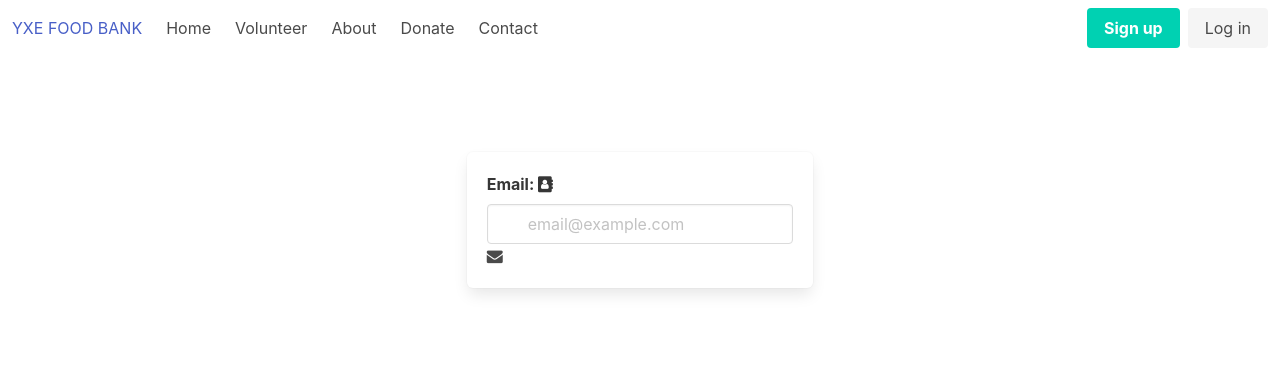
After one commit to seemslikeali/yxefoodbank, a Django app: page /login/ in a window 1280 px wide. The commit adds this page. Shown: the top 383 px of the page. Run offline with Django 4.2, Linux system fonts and the light colour scheme; some libraries are stand-ins or nearby versions.

Commit message:
Loginhtml(work in pogress)
Code for login html (login work in progress)

```diff
--- /dev/null
+++ b/base/templates/base/login.html
@@ -0,0 +1,32 @@
+{% extends 'main.html'%}
+
+{% block content%}
+
+<body>
+    <div></div>
+    <div class="hero-body">
+        <div class="container">
+            <div class="columns is-centered">
+                <div class= "column is-4 is">
+                    <form action="" class="box">
+                        <div class="field">
+                            <label for="" class="label">
+                                Email:
+                                <i class="fa fa-address-book" aria-hidden="true"></i>
+
+                            </label>
+                            <div class="control has-icons-left">
+                                <input type="email" class="input" placeholder="email@example.com">
+                                <span class="icon is-small is-left"></span>
+                                    <i class="fa fa-envelope"></i>
+                            </div>
+                        </div>
+                    </form>
+                </div>
+            </div>
+        </div>
+    </div>
+</body>
+
+
+{% endblock content%}
--- a/base/urls.py
+++ b/base/urls.py
@@ -6,4 +6,7 @@ urlpatterns = [
     path('', views.home, name="home"),
     # other pages str=string pk=primaryvaluekey
     path('room/<str:pk>/', views.room, name="room"),
+    #login page
+    path('login/', views.login, name="login"),
+
 ]
--- a/base/views.py
+++ b/base/views.py
@@ -16,3 +16,6 @@ def room(request, pk):
     room = Room.objects.get(id=pk)
     context = {'room': room}
     return render(request, 'base/room.html', context)
+
+def login(request):
+    return render(request, 'base/login.html')
--- a/templates/main.html
+++ b/templates/main.html
@@ -7,6 +7,7 @@
     <meta name="viewport" content="width=device-width, initial-scale=1.0">
 
     <title>YXE Food bankzzzz</title>
+    <link rel="stylesheet" href="path/to/font-awesome/css/font-awesome.min.css">
     <link rel="stylesheet" href="https://cdn.jsdelivr.net/npm/bulma@0.9.3/css/bulma.min.css">
 </head>
 
--- a/templates/navbar.html
+++ b/templates/navbar.html
@@ -64,7 +64,7 @@
             <a class="button is-primary">
               <strong>Sign up</strong>
             </a>
-            <a class="button is-light">
+            <a class="button is-light" href="/login">
               Log in
             </a>
           </div>
```
Also changed, not shown: db.sqlite3.
